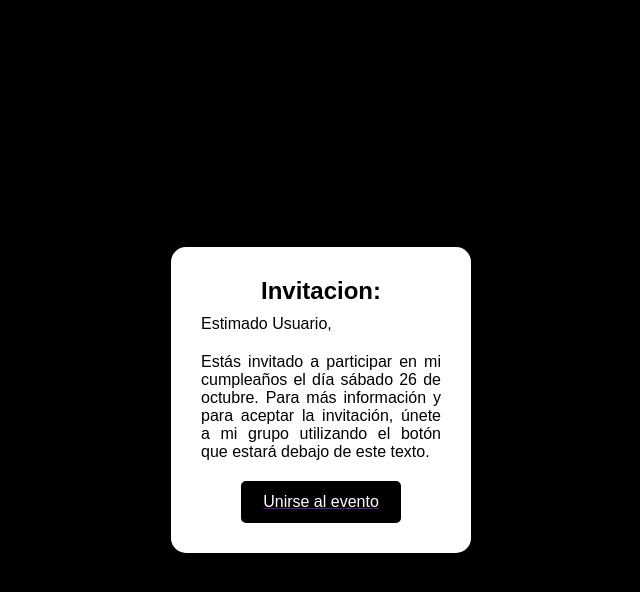
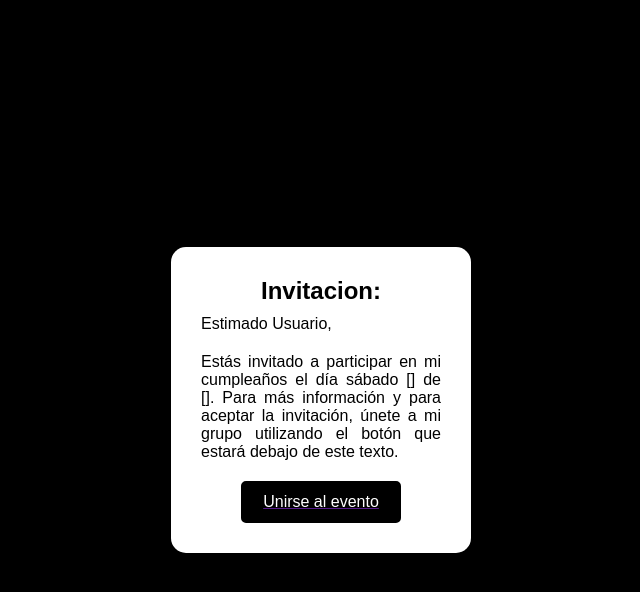
Before and after one commit to ZomBoyHTML/---.github.io, a plain HTML site: page index.html in a window 1280 px wide. Both pictures are taken after a click on the button "????". Shown: the whole page, without its empty margins (319-959 px from the left). Drawn offline with Linux system fonts and the light colour scheme.

Commit message:
Update index.html

```diff
--- a/index.html
+++ b/index.html
@@ -16,7 +16,7 @@
     <div class="contenido-carta">
       <h1 id="titulo">Invitacion:</h1>
       <p id="subtitulo">Estimado Usuario,</p>
-      <p id="texto">Estás invitado a participar en mi cumpleaños el día sábado 26 de octubre.
+      <p id="texto">Estás invitado a participar en mi cumpleaños el día sábado [] de [].
         Para más información y para aceptar la invitación, únete a mi grupo utilizando el botón que estará debajo de este texto.</p>
         <a href="" target="_blank">
             <button class="boton-enlace">Unirse al evento</button>
```
